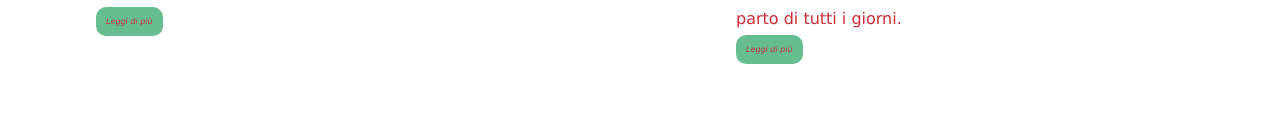
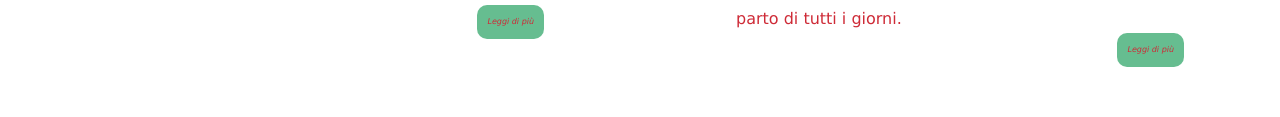
Before and after one commit to andre5006/winter2019-html, a plain HTML site: page index.html in a window 1280 px wide. Shown: the part 1133-1250 px from the top of the page. Drawn offline with Linux system fonts and the light colour scheme.

Commit message:
final push post class

```diff
--- a/css/style.css
+++ b/css/style.css
@@ -102,7 +102,7 @@ header a {
 }
 
 .nobutton{
-     background-color: rgba(0,0,0, .0);
+    background-color: rgba(0,0,0, .0);
     padding: 0;
     border-radius: 0;
     font-size: 16px;
@@ -123,6 +123,12 @@ header a {
     padding: 7.5%;
 }
 
+.row div::after {
+  content: "";
+  clear: both;
+  display: table;
+}
+
 .row div h4 a:link {
     color:#009246;
     text-decoration: none;
@@ -138,8 +144,8 @@ header a {
     border-radius: 10px;
     font-size: 8px;
     color: #ce2b37;
+    float: right;
 }
-
 .row div p {
 display: inline-block;
 height: 20px;
```
